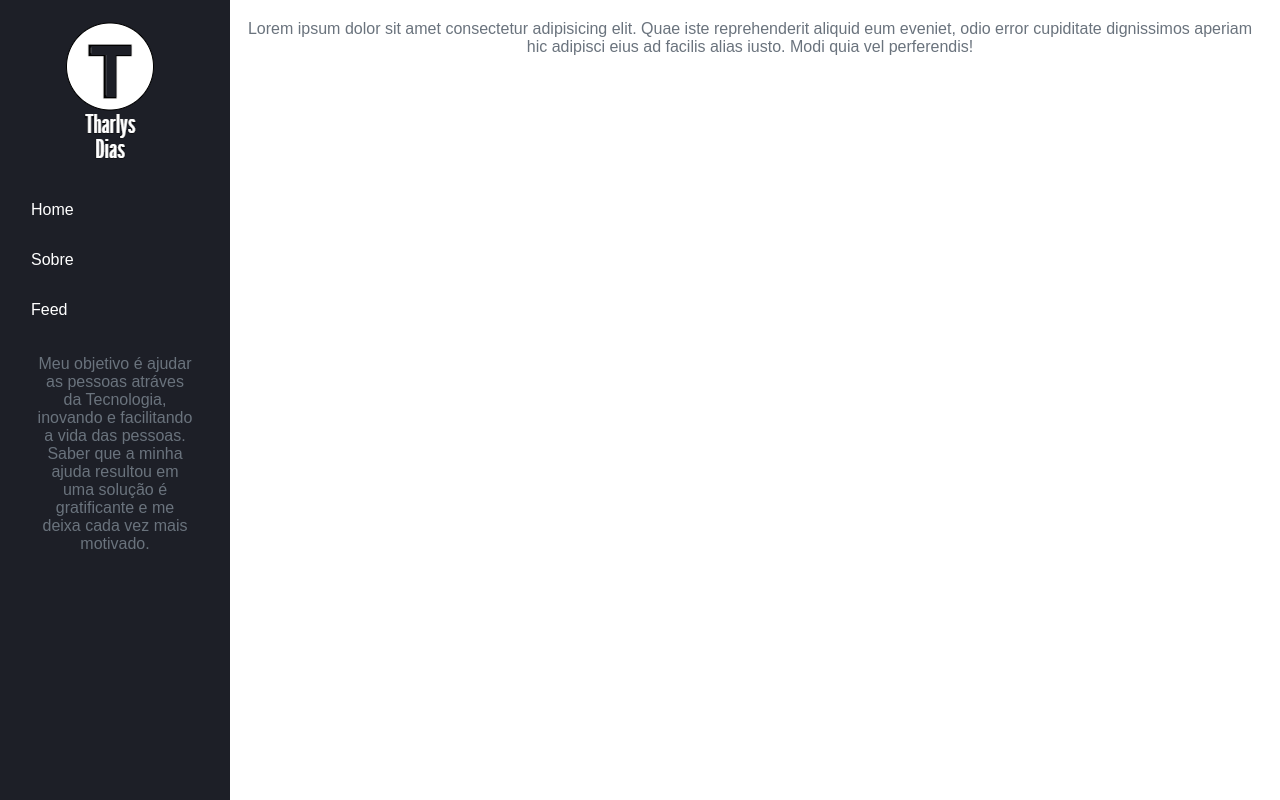
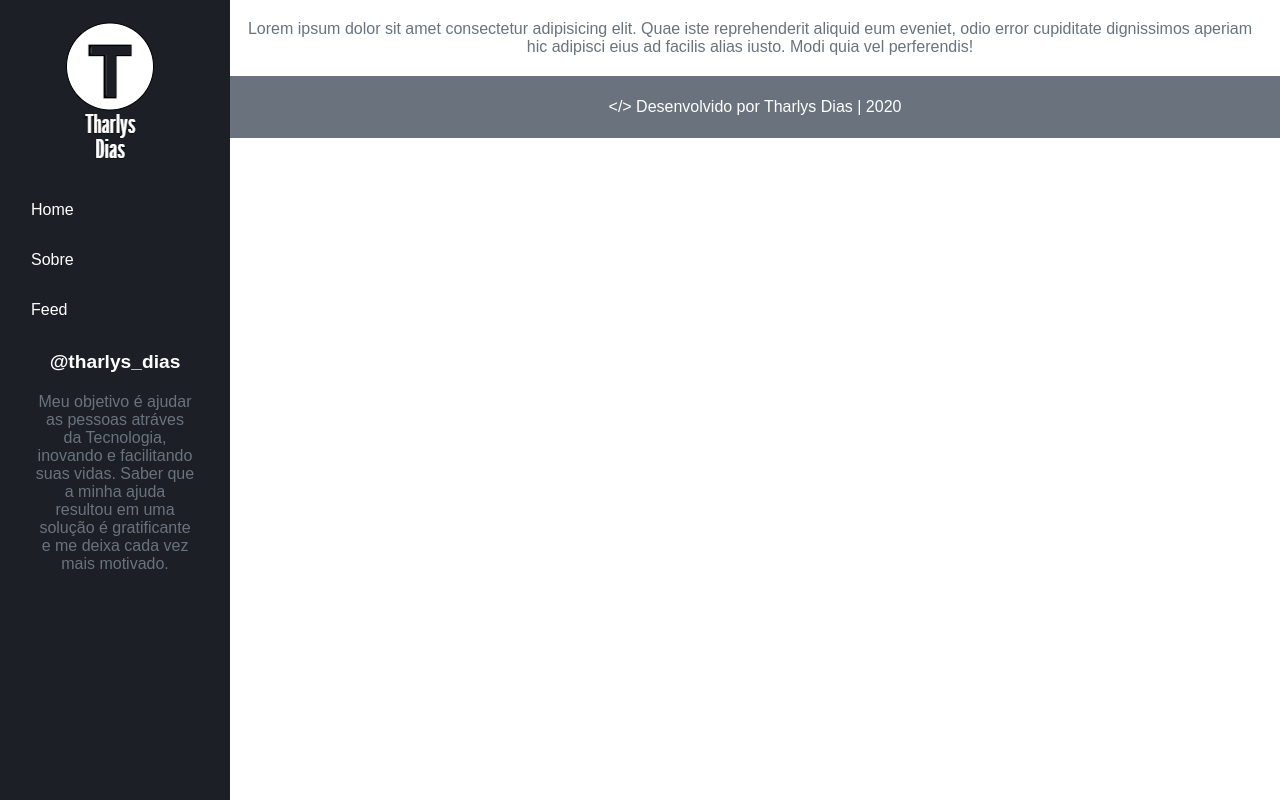
Before and after one commit to tharlysdias/home-page, a plain HTML site: page index.html in a window 1280 px wide. Drawn offline with Linux system fonts and the light colour scheme.

Commit message:
Melhorando interface

```diff
--- a/index.html
+++ b/index.html
@@ -17,8 +17,6 @@
 
 <body>
     <header>
-
-
         <nav class="sidenav">
             <img src="/assets/logotipo.png" alt="Tharlys Dias - Logo" width="150" height="150" id="logo">
             <ul>
@@ -27,8 +25,9 @@
                 <li><a href="#">Feed</a></li>
             </ul>
 
+            <h1 class="titleHeader"><strong>@tharlys_dias</strong></h1>
             <p>
-                Meu objetivo é ajudar as pessoas atráves da Tecnologia, inovando e facilitando a vida das pessoas. Saber que a minha ajuda resultou em uma solução é gratificante e me deixa cada vez mais motivado.
+                Meu objetivo é ajudar as pessoas atráves da Tecnologia, inovando e facilitando suas vidas. Saber que a minha ajuda resultou em uma solução é gratificante e me deixa cada vez mais motivado.
             </p>
         </nav>
 
@@ -41,6 +40,14 @@
             </p>
         </div>
     </main>
+
+    <footer class="footer">
+        <section>
+            <p class="textoFooter">
+                <span>&lt;/&gt;</span> Desenvolvido por Tharlys Dias | 2020
+            </p>
+        </section>
+    </footer>
 </body>
 
 </html>
--- a/style.css
+++ b/style.css
@@ -20,6 +20,12 @@ p {
 
 #logo {
     margin: 0 10%;
+}
+
+.titleHeader {
+    color: white;
+    font-size: 1.2rem;
+    text-align: center;
 }
 
 .sidenav {
@@ -53,3 +59,19 @@ p {
     margin-left: 200px;
     padding-left: 20px;
 }
+
+.footer {
+    float: left;
+    width: calc(100% - 230px);
+    margin-left: 230px;
+    text-align: center;
+    padding: 15px;
+    box-sizing: border-box;
+    background-color: #6a737d;
+}
+
+.textoFooter {
+    color: white;
+    margin: 0;
+    line-height: 2;
+}
```
